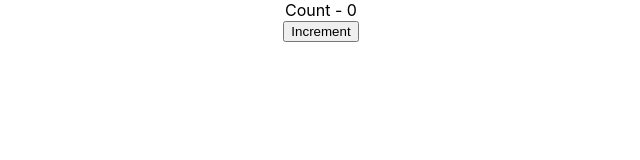
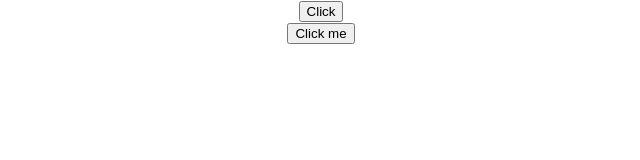
Before and after one commit to SafwanBackar/reactBasics, a React (Create React App) app: page / in a window 1280 px wide. Shown: the top 160 px of the page, without its empty margins (319-959 px from the left). Built offline with nearby package versions, Linux system fonts and the light colour scheme.

Commit message:
event handling in class and function

```diff
--- a/src/App.js
+++ b/src/App.js
@@ -3,13 +3,18 @@
 import './App.css';
 import Greet from './Components/Greet';
 import Counter from './Components/Counter';
+import FunctionClick from './Components/FunctionClick';
+import ClassClick from './Components/ClassClick';
 
 
 class App extends Component{
   render(){
     return(
       <div className='App'>
-        <Counter/>
+        {/* <Counter/> */}
+        {/* <Greet/> */}
+        <FunctionClick/>
+        <ClassClick/>
       </div>
     )
   }
--- /dev/null
+++ b/src/Components/ClassClick.js
@@ -0,0 +1,19 @@
+import React, { Component } from 'react'
+
+class ClassClick extends Component {
+
+  clickHandler(){
+     console.log('Clicked');
+  }
+
+
+  render(){
+  return (
+    <div>
+        <button onClick={this.clickHandler}>Click me</button>
+    </div>
+  )
+ }
+}
+
+export default ClassClick
--- a/src/Components/Counter.js
+++ b/src/Components/Counter.js
@@ -12,10 +12,21 @@
    }
 
    increment(){
-      this.setState({
-         count: this.state.count + 1
-      })
+      // this.setState({
+      //    count: this.state.count + 1
+      // }, ()=>{console.log(`${this.state.count}`);})
+      // console.log(this.state.count);
+      this.setState(prevState =>({
+         count: prevState.count + 1
+      }))
       console.log(this.state.count);
+   }
+   incrementfive(){
+      this.increment()
+      this.increment()
+      this.increment()
+      this.increment()
+      this.increment()
    }
 
 
@@ -24,7 +35,7 @@
       return (
           <div>
           <div>Count - {this.state.count}</div>
-          <button onClick={()=> this.increment()}>Increment</button>
+          <button onClick={()=> this.incrementfive()}>Increment</button>
           </div>
       )
    }
--- /dev/null
+++ b/src/Components/FunctionClick.js
@@ -0,0 +1,16 @@
+import React from 'react'
+
+function FunctionClick() {
+
+  function clickHandler(){
+      console.log('button click');
+  }
+
+  return (
+    <div>
+        <button onClick={clickHandler}>Click</button>
+    </div>
+  )
+}
+
+export default FunctionClick
```
